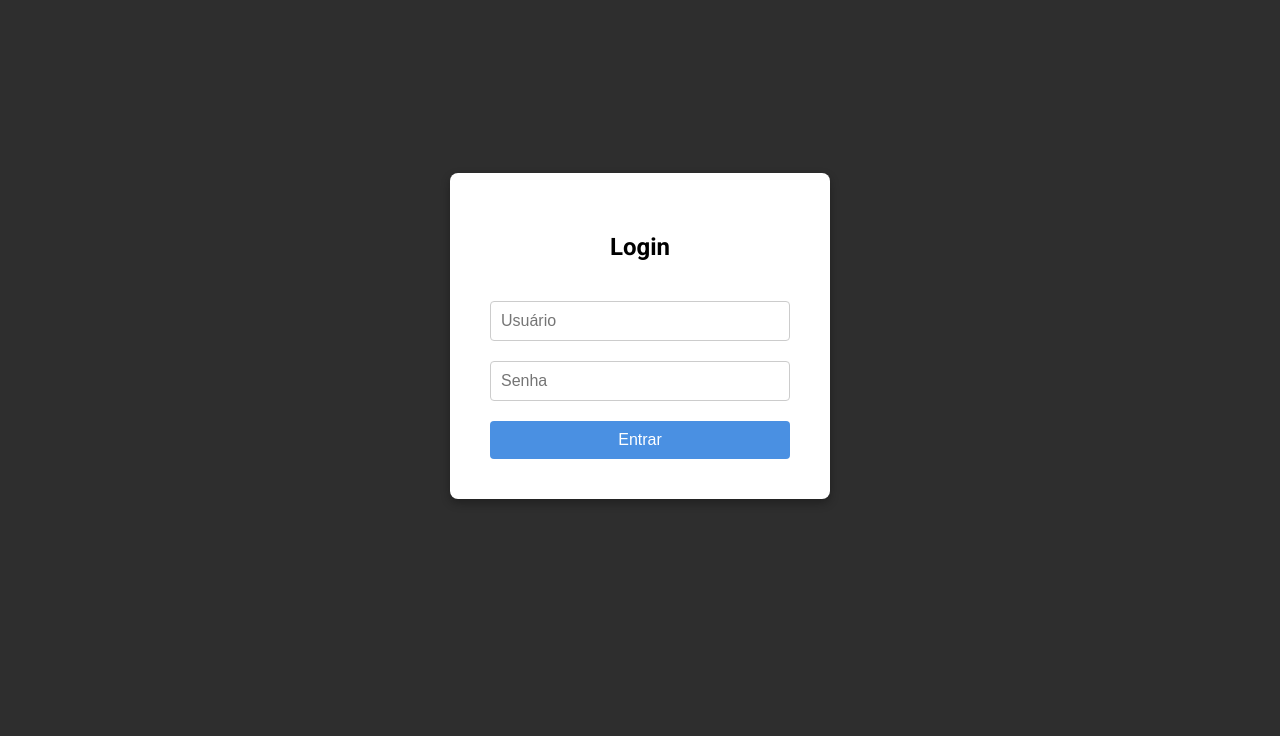
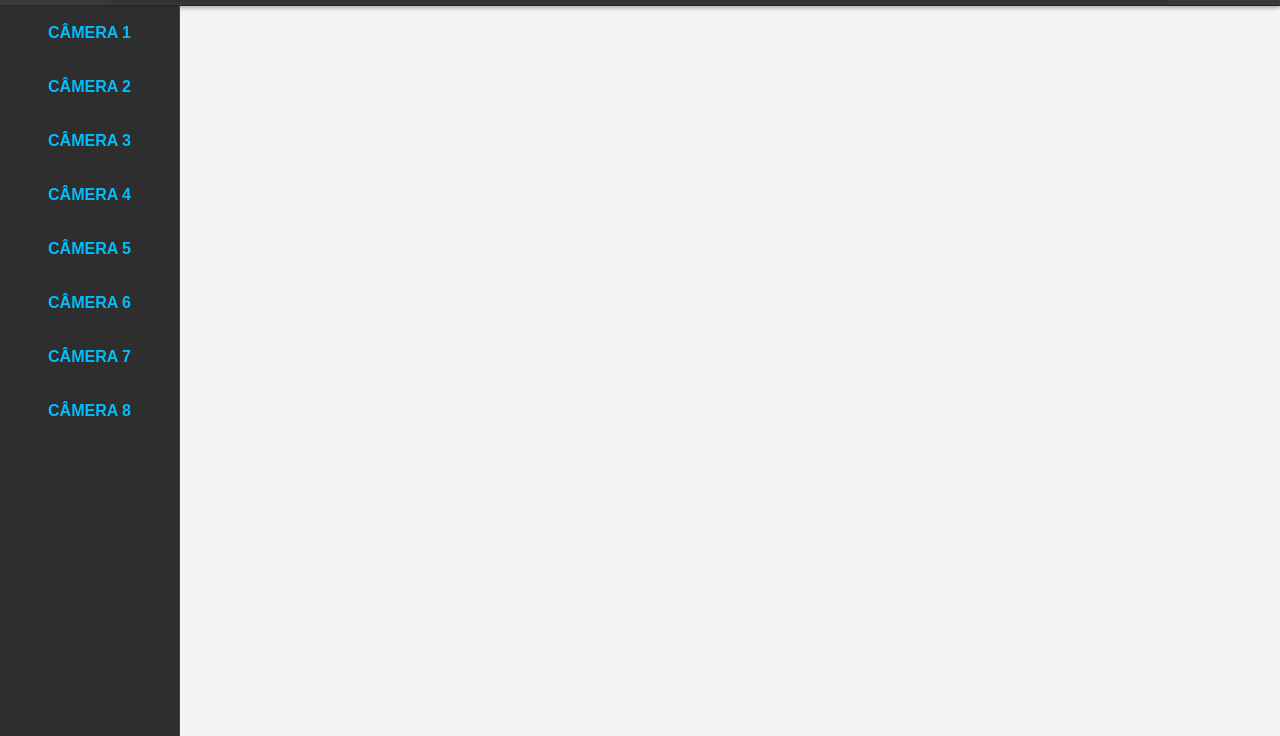
Before and after one commit to GustavoCastanha/IA, a plain HTML site: page index.html in a window 1280 px wide. Shown: the part 64-800 px from the top of the page. Drawn offline with Linux system fonts and the light colour scheme.

Commit message:
login removido

```diff
--- a/index.html
+++ b/index.html
@@ -9,16 +9,7 @@
   <link rel="stylesheet" href="style.css">
 </head>
 <body>
-  <div class="login-container" id="login">
-    <div class="login-box">
-      <h2>Login</h2>
-      <input type="text" id="username" placeholder="Usuário">
-      <input type="password" id="password" placeholder="Senha">
-      <button onclick="login()">Entrar</button>
-    </div>
-  </div>
-
-  <div class="container" id="app" style="display:none">
+  <div class="container" id="app">
     <div class="header">
       <div class="logo-box">LOGO</div>
       <div class="header-buttons">
--- a/script.js
+++ b/script.js
@@ -1,14 +1,3 @@
-function login() {
-  const user = document.getElementById('username').value;
-  const pass = document.getElementById('password').value;
-  if (user === 'admin' && pass === '1234') {
-    document.getElementById('login').style.display = 'none';
-    document.getElementById('app').style.display = 'grid';
-  } else {
-    alert('Usuário ou senha inválidos.');
-  }
-}
-
 function mostrarCamera(camNumber, btn) {
   const main = document.getElementById('main-content');
   main.style.opacity = 0;
--- a/style.css
+++ b/style.css
@@ -2,52 +2,6 @@ body {
   margin: 0;
   font-family: 'Roboto', sans-serif;
   background-color: #f4f4f4;
-}
-
-.login-container {
-  height: 100vh;
-  display: flex;
-  align-items: center;
-  justify-content: center;
-  background-color: #2e2e2e;
-}
-
-.login-box {
-  background-color: #fff;
-  padding: 40px;
-  border-radius: 8px;
-  box-shadow: 0 4px 10px rgba(0,0,0,0.3);
-  display: flex;
-  flex-direction: column;
-  gap: 20px;
-  width: 300px;
-}
-
-.login-box h2 {
-  text-align: center;
-  margin-bottom: 20px;
-}
-
-.login-box input {
-  padding: 10px;
-  font-size: 16px;
-  border: 1px solid #ccc;
-  border-radius: 4px;
-}
-
-.login-box button {
-  padding: 10px;
-  font-size: 16px;
-  border: none;
-  border-radius: 4px;
-  background-color: #4a90e2;
-  color: #fff;
-  cursor: pointer;
-  transition: background 0.3s;
-}
-
-.login-box button:hover {
-  background-color: #357ab7;
 }
 
 .container {
```
